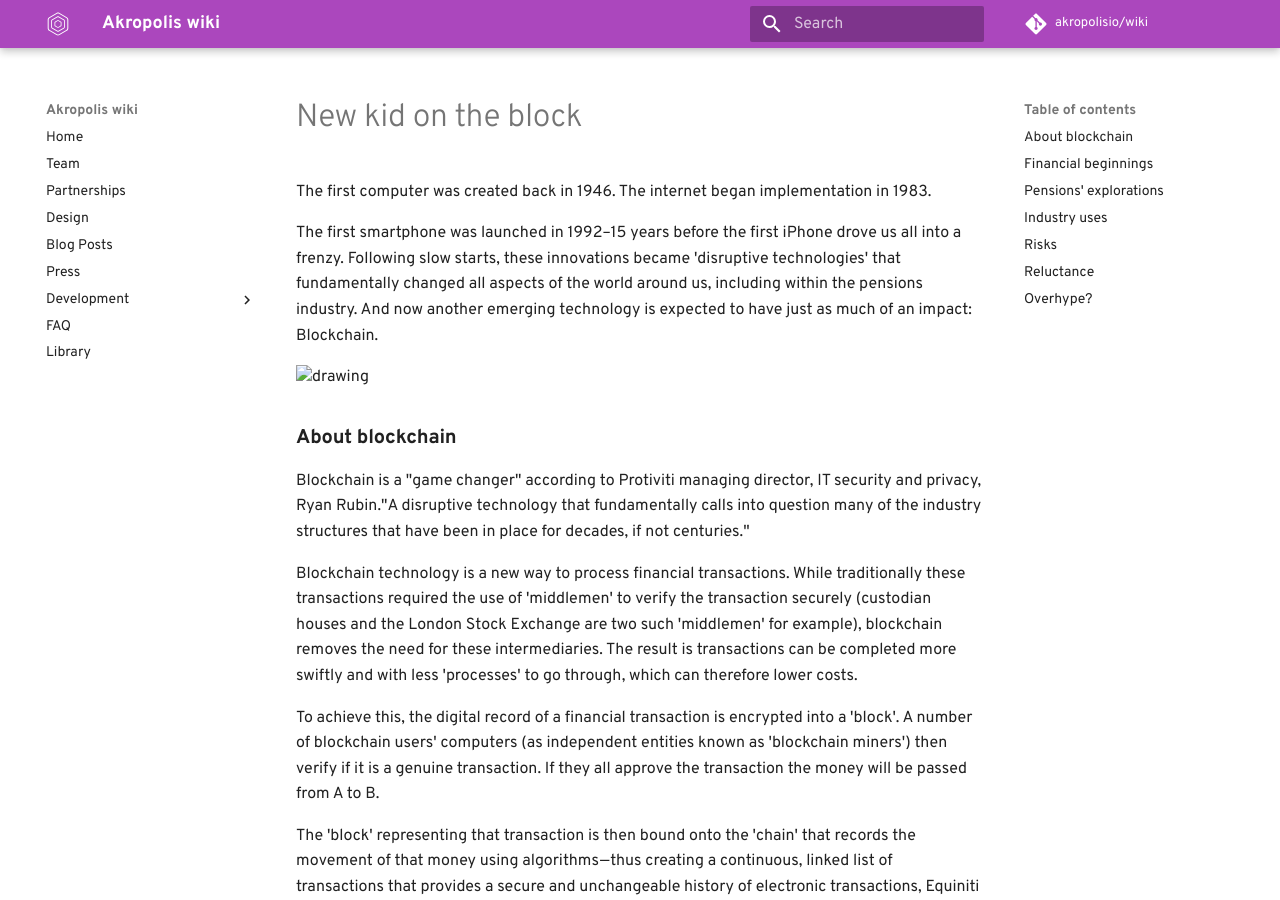
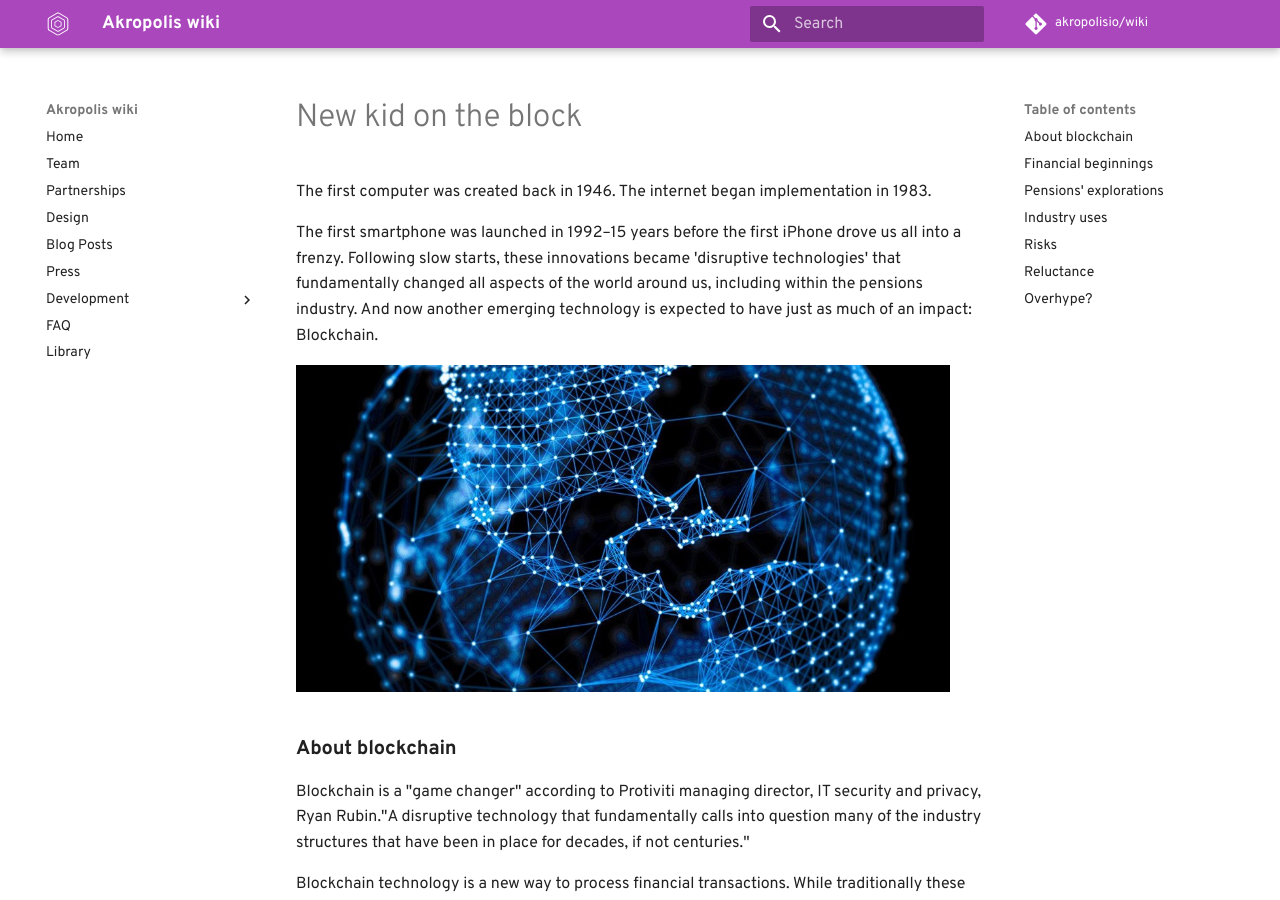
Before and after one commit to kaonone/wiki, an MkDocs documentation site: the page built from docs/library/2016 New kid on the block.md, in a window 1280 px wide and 900 px high. Built offline with MkDocs 1.6.1 and Material for MkDocs 9.7.7, drawn with Linux system fonts in a browser that asks for light colours; some web fonts are replaced; comment, search, counter and statistics services are not loaded; old or Windows-style settings are respelled for this version of MkDocs.

Commit message:
Update 2016 New kid on the block.md

```diff
--- a/docs/library/2016 New kid on the block.md
+++ b/docs/library/2016 New kid on the block.md
@@ -4,7 +4,7 @@ The first computer was created back in 1946. The internet began implementation i
 
 The first smartphone was launched in 1992–15 years before the first iPhone drove us all into a frenzy. Following slow starts, these innovations became &#39;disruptive technologies&#39; that fundamentally changed all aspects of the world around us, including within the pensions industry. And now another emerging technology is expected to have just as much of an impact: Blockchain.
 
-<img src="../images/library-img/new%20block/1.jpg" width="95%" alt="drawing" />
+<img src="/images/library-img/new%20block/1.jpg" width="95%" alt="drawing" />
 
 ### **About blockchain**
 
@@ -20,7 +20,7 @@ Or, to put it simply, EY director Jason Whyte compares it to the old mobile phon
 
 The details of each transaction/ block are not stored, only the fact that the transaction happened, along with the unique &#39;digital signature&#39; of that transaction/block, which cannot be converted back into its original form. &quot;If the original data was altered it would produce a different digital signature that would alert the network to the mismatch,&quot; Gowling director Liz Wood explains.
 
-<img src="../images/library-img/new%20block/2.png" width="45%" alt="drawing" />
+<img src="/images/library-img/new%20block/2.png" width="45%" alt="drawing" />
 
 To put a visual slant on it, imagine someone holding a picture of themselves holding a picture of themselves holding a picture of themselves etc — each block has this &#39;picture&#39; of all the previous transactions, and the further along the chain, the more repetitions of the &#39;picture&#39; each block would have. Therefore any tampering would stand out throughout the chain.
 
```
